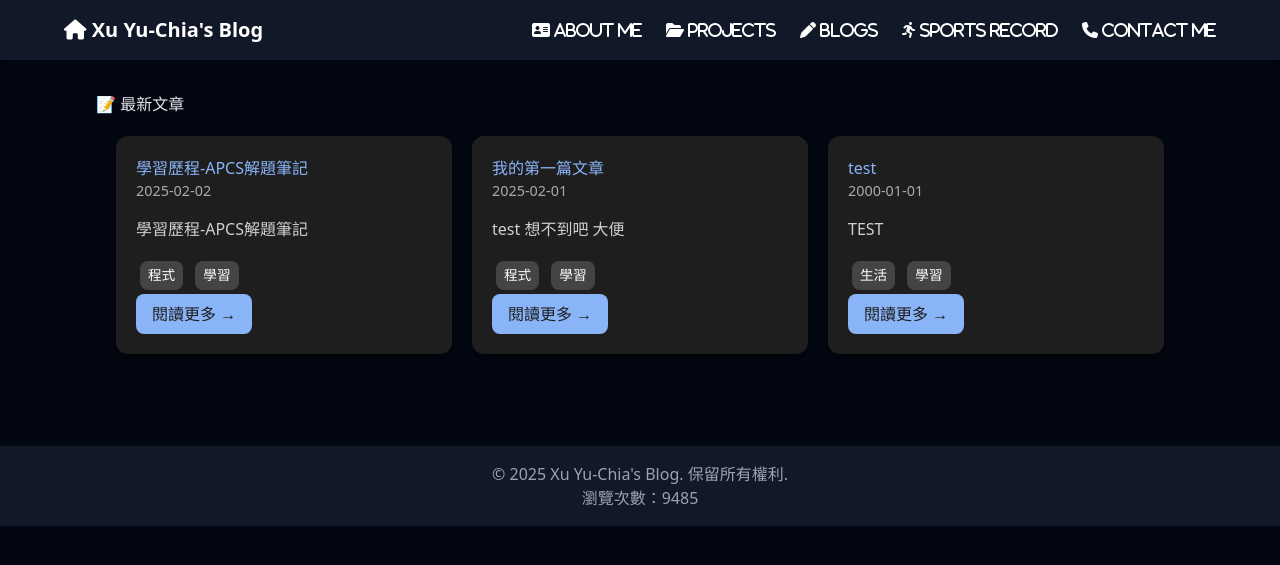
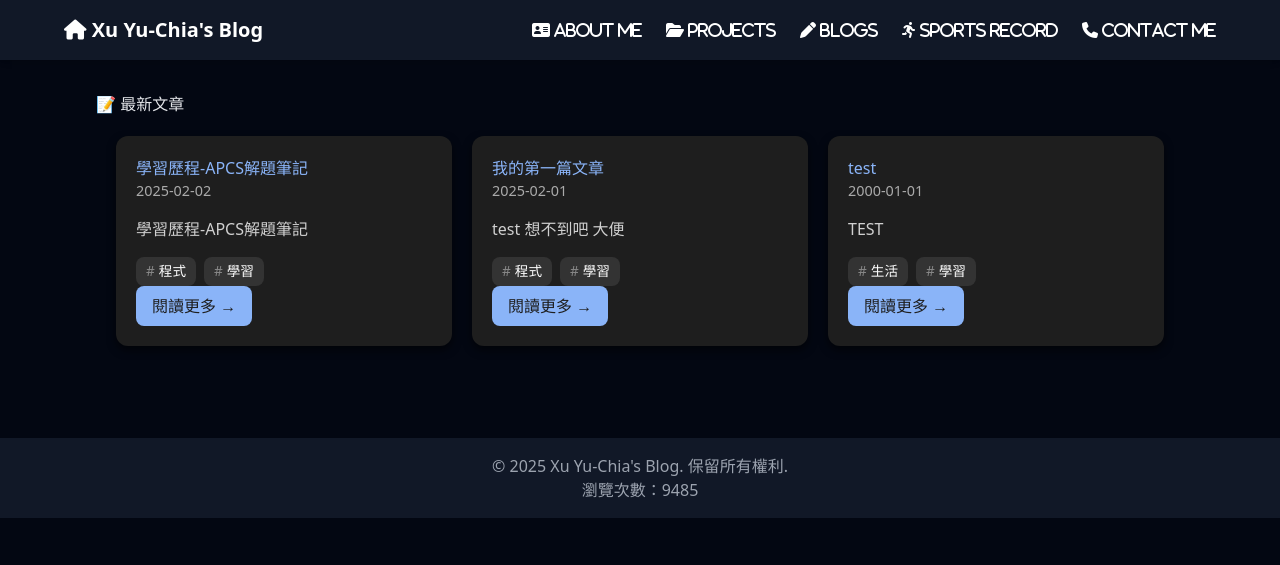
Before and after one commit to xu-yu-chia/blog, a Jekyll site: the page built from index.md, in a window 1280 px wide. Shown: the top 565 px of the page. Built offline with Jekyll 4.4.1, drawn with Linux system fonts in a browser that asks for light colours; nearby versions of some CDN libraries.

Commit message:
Update style.css

```diff
--- a/assets/style.css
+++ b/assets/style.css
@@ -128,19 +128,44 @@ body {
   margin: 20px 0;
 }
 
+/* 📌 標籤區塊的外框 */
+.post-tags {
+  margin-top: 12px;
+  display: flex;
+  flex-wrap: wrap; /* 讓標籤自動換行 */
+  gap: 8px;        /* 標籤之間的間距 */
+}
 
+/* 🏷️ 標籤標題樣式（例如：標籤：） */
+.post-tags h3 {
+  color: #aaa;               /* 淺灰色文字，適合暗色背景 */
+  margin-bottom: 6px;
+  font-size: 1rem;
+  font-weight: 600;          /* 加粗標題 */
+}
+
+/* 🏷️ 單一標籤的樣式 */
 .tag {
   display: inline-block;
-  background-color: #444;   /* 深色背景，符合暗色系 */
-  color: #fff;              /* 白色文字 */
-  padding: 4px 8px;
-  margin: 4px;
-  border-radius: 8px;       /* 圓角 */
-  font-size: 0.85em;
-  text-decoration: none;
-  transition: background-color 0.3s ease;
+  background-color: #333;    /* 深灰色背景 */
+  color: #fff;               /* 白色文字 */
+  padding: 4px 10px;         /* 內距 */
+  border-radius: 8px;        /* 圓角 */
+  font-size: 0.85em;         /* 略小的字體 */
+  text-decoration: none;     /* 移除底線 */
+  transition: background-color 0.3s ease, transform 0.2s ease; /* 平滑的動畫效果 */
 }
 
+/* 🎯 滑鼠懸停效果 */
 .tag:hover {
-  background-color: #666;   /* 滑鼠懸停變亮 */
+  background-color: #555;    /* 滑鼠懸停時變亮 */
+  transform: scale(1.05);    /* 略微放大效果 */
+  color: #fff;
 }
+
+/* ⭐ 可選的標籤點綴效果 */
+.tag::before {
+  content: "#";              /* 每個標籤前加上 # */
+  margin-right: 4px;
+  color: #888;               /* 與標籤主色有區別的小細節 */
+}
```
